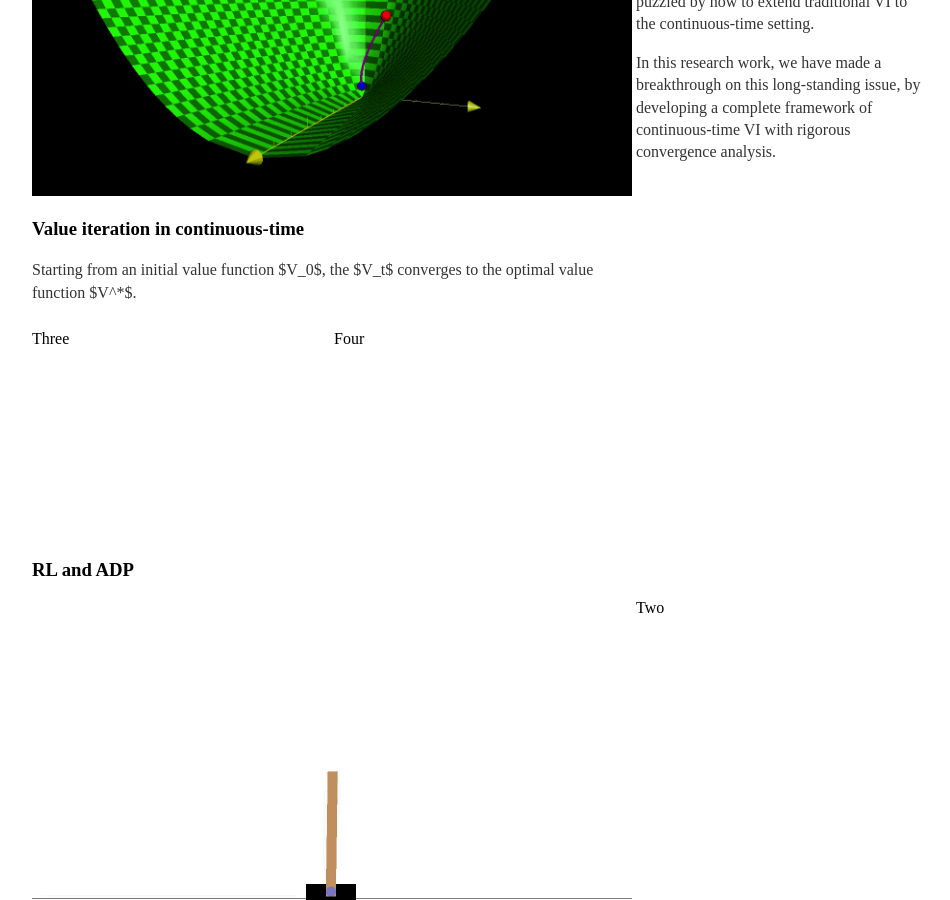
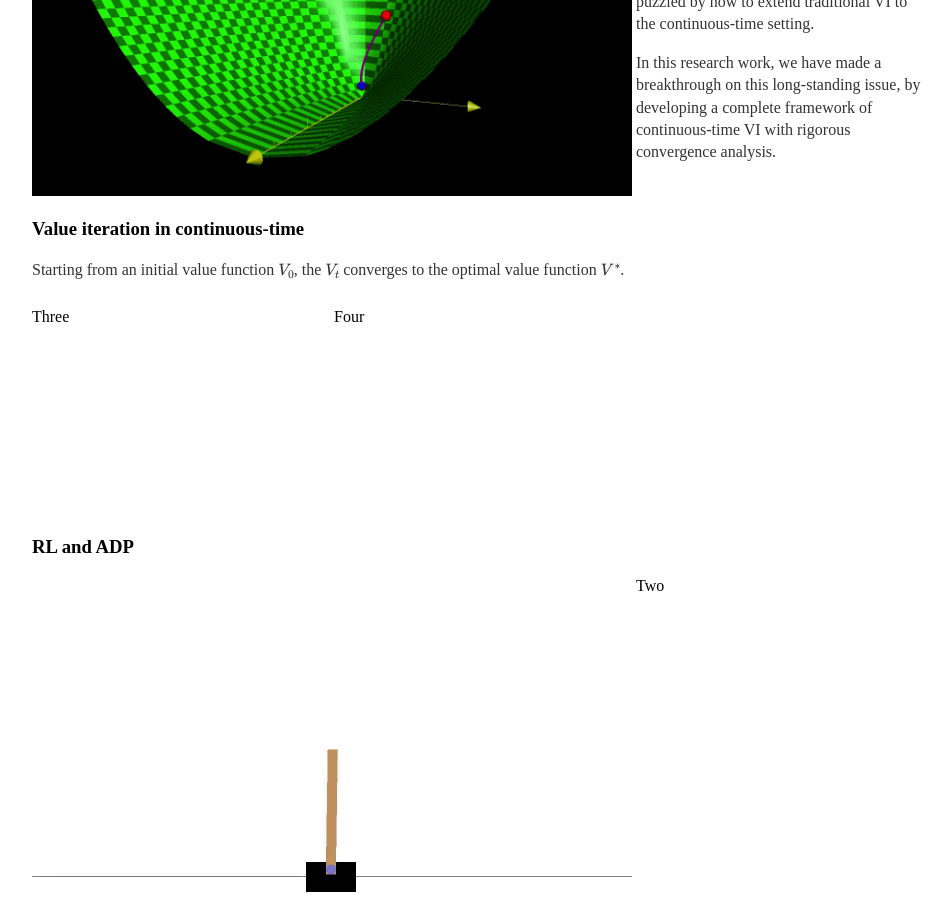
Before and after one commit to tao-bian-nyu/tao-bian-nyu.github.io, a Jekyll site: the page built from research/index.md, in a window 1280 px wide and 900 px high, scrolled down 597 px. Shown: the whole window, without its empty margins (160-1110 px from the left). Built offline with Jekyll 4.4.1, drawn with Linux system fonts in a browser that asks for light colours; formulas are drawn with MathJax 3.

```diff
--- a/_includes/topics.html
+++ b/_includes/topics.html
@@ -4,7 +4,7 @@
 <div class="one">
 <img src="../images/VI_algorithm.gif" alt="Continuous-time VI" style="width:600px;height:400px;">
   <h3> Value iteration in continuous-time</h3>
-  <p> Starting from an initial value function $V_0$, the $V_t$ converges to the optimal value function $V^*$. </p>
+  <p> Starting from an initial value function \(V_0\), the \(V_t\) converges to the optimal value function \(V^*\). </p>
 </div>
 <div class="two">
 <p> Originated by Bellman in 1959 as a fundamental tool to solve DP problems, VI has been widely used to find optimal control policies for different types of systems. However, despite its success in the science community, VI is flawed as it is only applicable for discrete-time models. For the past few decades, researchers have been puzzled by how to extend traditional VI to the continuous-time setting. </p>
```
